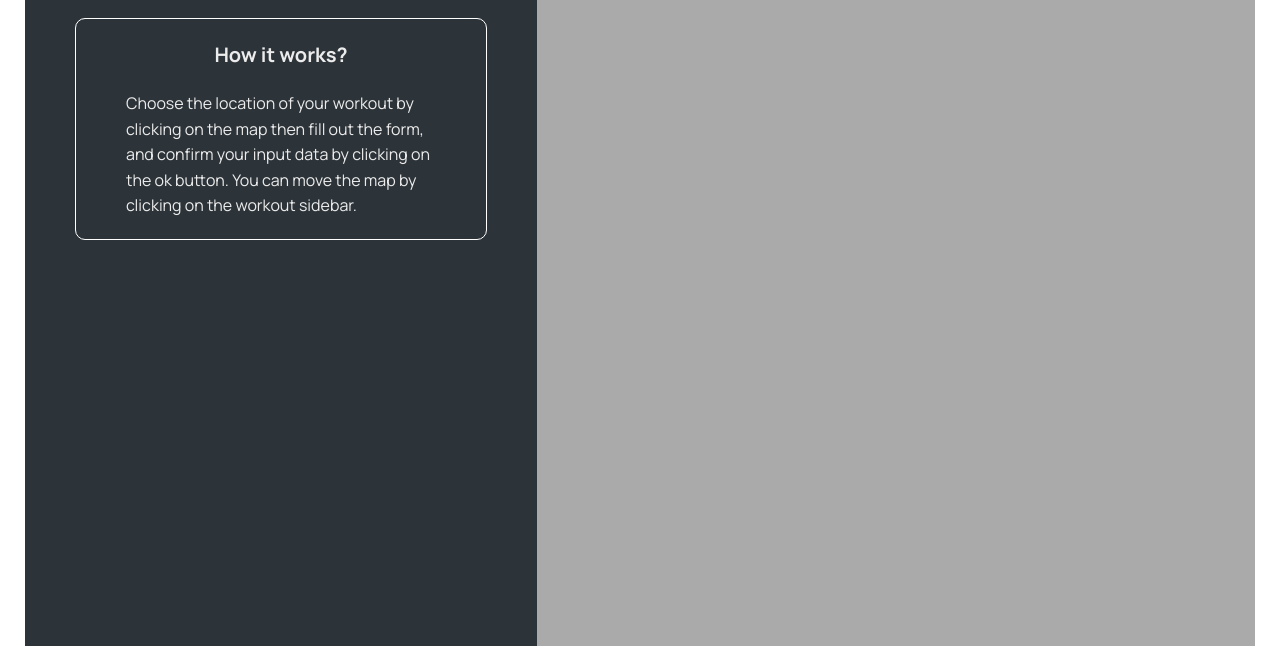
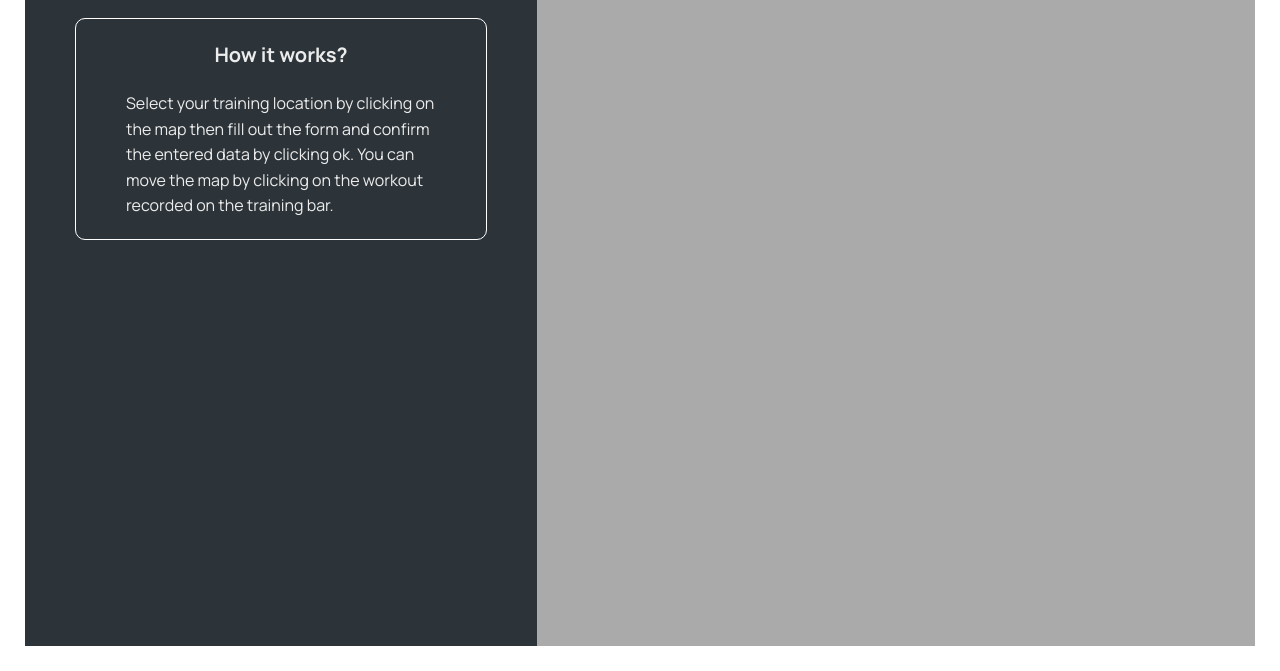
Before and after one commit to DamianCur/Forkify_v2.0, a website with bundled scripts: page index.html in a window 1280 px wide. Shown: the part 129-800 px from the top of the page. Built offline with nearby package versions, Linux system fonts and the light colour scheme; no server answers.

Commit message:
updated info

```diff
--- a/index.html
+++ b/index.html
@@ -32,8 +32,8 @@
       <div class="container__instruction">
 
         <h2 class="container__instruction__header">How it works?</h2>
-        <p class="container__instruction__paragraph">Choose the location of your workout by clicking on the map then fill out the form, and confirm your input data by
-        clicking on the ok button. You can move the map by clicking on the workout sidebar.</p>
+        <p class="container__instruction__paragraph">Select your training location by clicking on the map then fill out the form and confirm the entered data by clicking ok.
+        You can move the map by clicking on the workout recorded on the training bar.</p>
 
       </div>
 
```
